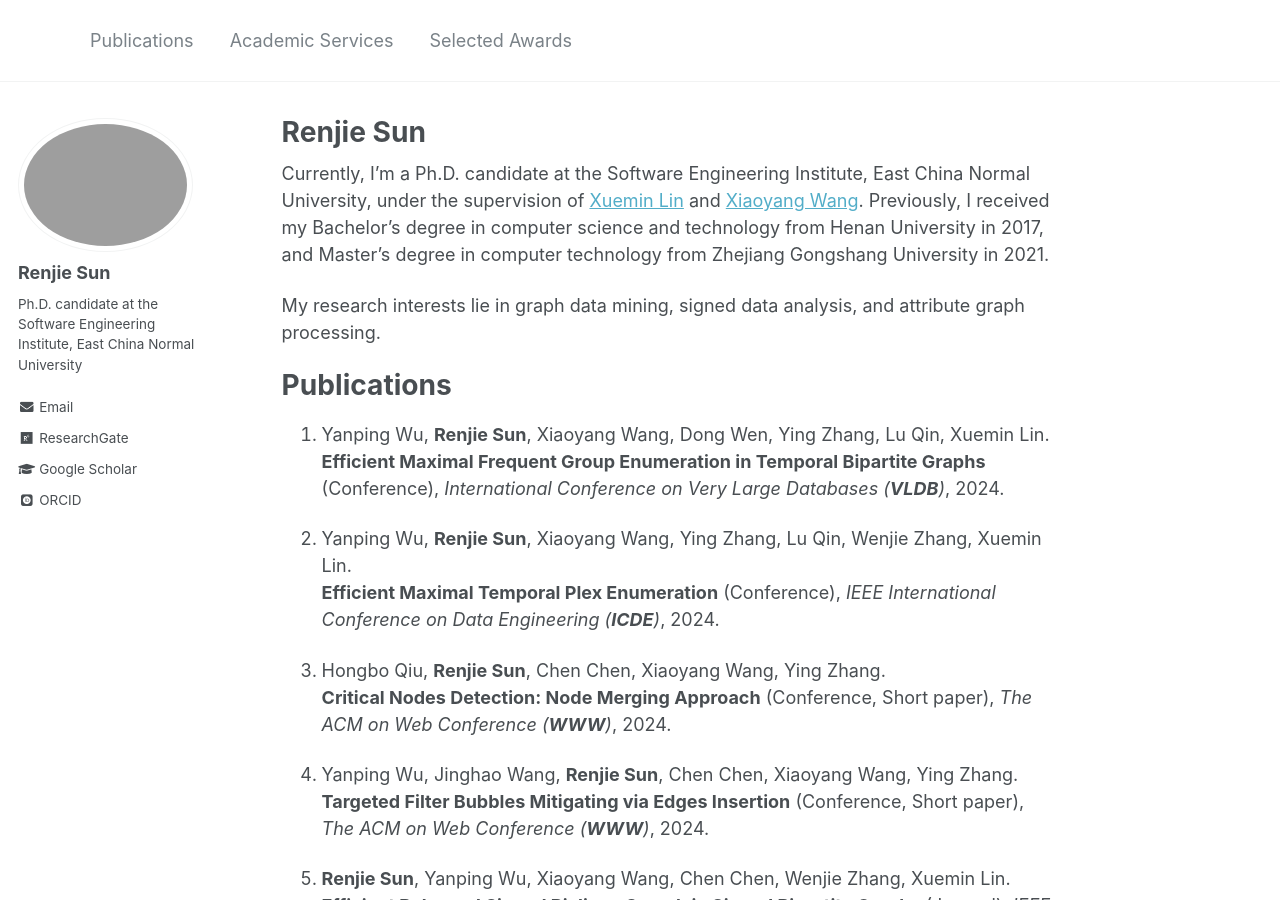
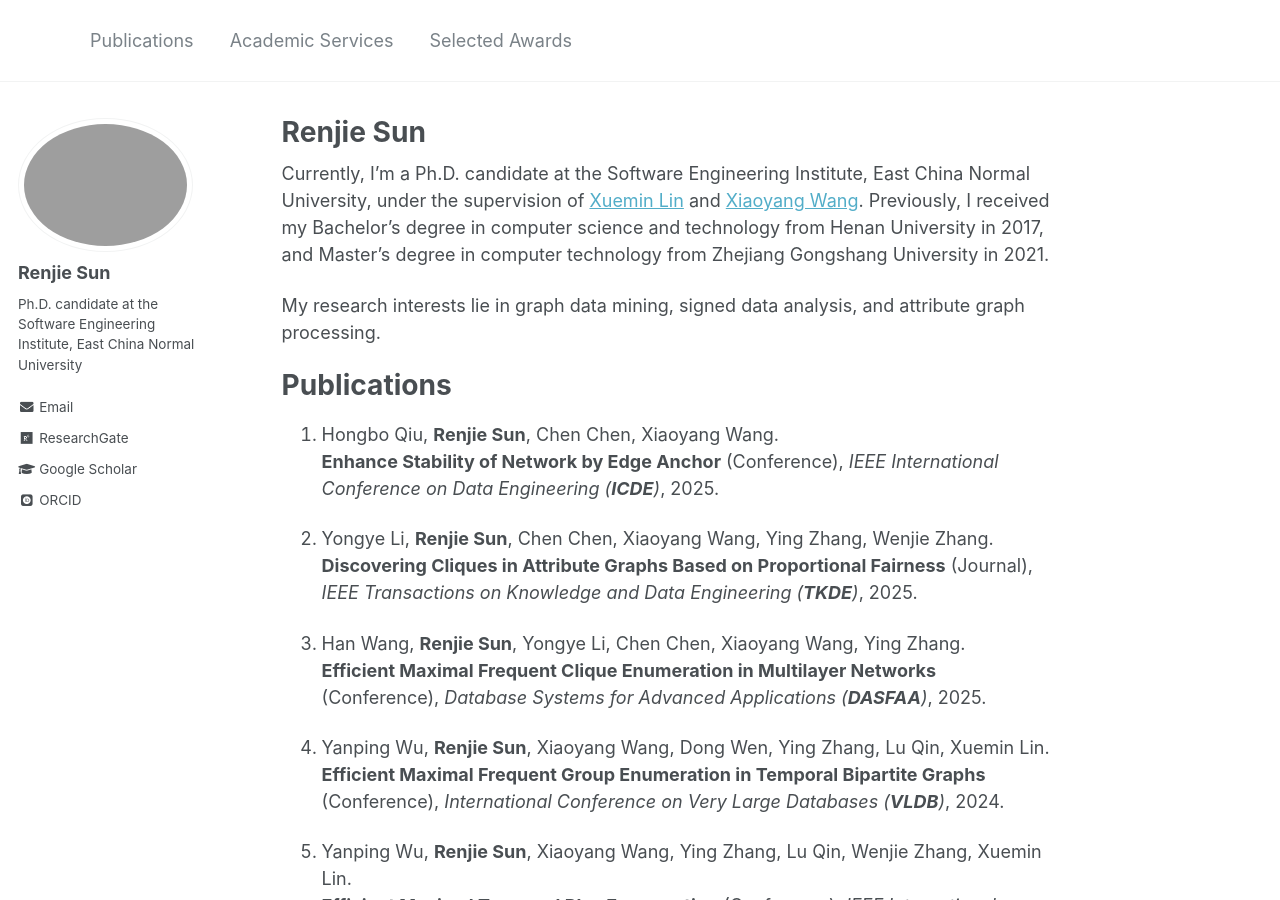
Before and after one commit to sunrj/sunrj.github.io, a Jekyll site: the page built from _pages/about.md, in a window 1280 px wide and 900 px high. Built offline with Jekyll 4.4.1, drawn with Linux system fonts in a browser that asks for light colours; some web fonts are replaced.

Commit message:
Update about.md

```diff
--- a/_pages/about.md
+++ b/_pages/about.md
@@ -15,103 +15,115 @@ My research interests lie in graph data mining, signed data analysis, and attrib
 
 Publications
 ======
-1. Yanping Wu, **Renjie Sun**, Xiaoyang Wang, Dong Wen, Ying Zhang, Lu Qin, Xuemin Lin. <br>
+1. Hongbo Qiu, **Renjie Sun**, Chen Chen, Xiaoyang Wang. <br>
+**Enhance Stability of Network by Edge Anchor** (Conference),
+*IEEE International Conference on Data Engineering (**ICDE**)*, 2025.
+
+2. Yongye Li, **Renjie Sun**, Chen Chen, Xiaoyang Wang, Ying Zhang, Wenjie Zhang. <br>
+**Discovering Cliques in Attribute Graphs Based on Proportional Fairness** (Journal),
+*IEEE Transactions on Knowledge and Data Engineering (**TKDE**)*, 2025.
+
+3. Han Wang, **Renjie Sun**, Yongye Li, Chen Chen, Xiaoyang Wang, Ying Zhang. <br>
+**Efficient Maximal Frequent Clique Enumeration in Multilayer Networks** (Conference),
+*Database Systems for Advanced Applications (**DASFAA**)*, 2025.
+
+4. Yanping Wu, **Renjie Sun**, Xiaoyang Wang, Dong Wen, Ying Zhang, Lu Qin, Xuemin Lin. <br>
 **Efficient Maximal Frequent Group Enumeration in Temporal Bipartite Graphs** (Conference),
 *International Conference on Very Large Databases (**VLDB**)*, 2024.
 
-2. Yanping Wu, **Renjie Sun**, Xiaoyang Wang, Ying Zhang, Lu Qin, Wenjie Zhang, Xuemin Lin. <br>
+5. Yanping Wu, **Renjie Sun**, Xiaoyang Wang, Ying Zhang, Lu Qin, Wenjie Zhang, Xuemin Lin. <br>
 **Efficient Maximal Temporal Plex Enumeration** (Conference),
 *IEEE International Conference on Data Engineering (**ICDE**)*, 2024.
 
-3. Hongbo Qiu, **Renjie Sun**, Chen Chen, Xiaoyang Wang, Ying Zhang. <br>
+6. Hongbo Qiu, **Renjie Sun**, Chen Chen, Xiaoyang Wang, Ying Zhang. <br>
 **Critical Nodes Detection: Node Merging Approach** (Conference, Short paper),
 *The ACM on Web Conference (**WWW**)*, 2024.
 
-4. Yanping Wu, Jinghao Wang, **Renjie Sun**, Chen Chen, Xiaoyang Wang, Ying Zhang. <br>
+7. Yanping Wu, Jinghao Wang, **Renjie Sun**, Chen Chen, Xiaoyang Wang, Ying Zhang. <br>
 **Targeted Filter Bubbles Mitigating via Edges Insertion** (Conference, Short paper),
 *The ACM on Web Conference (**WWW**)*, 2024.
 
-5. **Renjie Sun**, Yanping Wu, Xiaoyang Wang, Chen Chen, Wenjie Zhang, Xuemin Lin. <br>
+8. **Renjie Sun**, Yanping Wu, Xiaoyang Wang, Chen Chen, Wenjie Zhang, Xuemin Lin. <br>
 **Efficient Balanced Signed Biclique Search in Signed Bipartite Graphs** (Journal),
 *IEEE Transactions on Knowledge and Data Engineering (**TKDE**)*, 2023.
 
-6. **Renjie Sun**, Yanping Wu, Xiaoyang Wang, Chen Chen, Wenjie Zhang, Xuemin Lin. <br>
+9. **Renjie Sun**, Yanping Wu, Xiaoyang Wang, Chen Chen, Wenjie Zhang, Xuemin Lin. <br>
 **Clique Identification in Signed Graphs: A Balance Theory based Model** (Journal),
 *IEEE Transactions on Knowledge and Data Engineering (**TKDE**)*, 2023.
 
-7. **Renjie Sun**, Chen Chen, Xiaoyang Wang, Wenjie Zhang, Ying Zhang, Xuemin Lin. <br>
+10. **Renjie Sun**, Chen Chen, Xiaoyang Wang, Wenjie Zhang, Ying Zhang, Xuemin Lin. <br>
 **Efficient Maximum Signed Biclique Identification** (Conference),
 *IEEE International Conference on Data Engineering (**ICDE**)*, 2023.
 
-8. Yanping Wu, **Renjie Sun**, Chen Chen, Xiaoyang Wang, Xianming Fu. <br>
+11. Yanping Wu, **Renjie Sun**, Chen Chen, Xiaoyang Wang, Xianming Fu. <br>
 **Efficiently Answering Minimum Reachable Label Set Queries in Edge-Labeled Graphs** (Conference, Short paper),
 *ACM International Conference on Information & Knowledge Management (**CIKM**)*, 2022.
 
-9. Yanping Wu, **Renjie Sun**, Chen Chen, Xiaoyang Wang. <br>
+12. Yanping Wu, **Renjie Sun**, Chen Chen, Xiaoyang Wang. <br>
 **Efficient Attribute (α, β)-Core Detection in Large Bipartite Graphs** (Conference, Student abstract),
 *The AAAI Conference on Artificial Intelligence (**AAAI**)*, 2022.
 
-10. **Renjie Sun**, Yanping Wu, Chen Chen, Xiaoyang Wang, Wenjie Zhang, Xuemin Lin. <br>
+13. **Renjie Sun**, Yanping Wu, Chen Chen, Xiaoyang Wang, Wenjie Zhang, Xuemin Lin. <br>
 **Maximal balanced signed biclique enumeration in signed bipartite graphs** (Conference),
 *IEEE International Conference on Data Engineering (**ICDE**)*, 2022.
 
-11. **Renjie Sun**, Chen Chen, Xijuan Liu, Shuangyan Xu, Xiaoyang Wang, Xuemin Lin. <br>
+14. **Renjie Sun**, Chen Chen, Xijuan Liu, Shuangyan Xu, Xiaoyang Wang, Xuemin Lin. <br>
 **Critical nodes identification in large networks: the inclined and detached models** (Journal),
 *World Wide Web (**WWWJ**)*, 2022.
 
-12. Chen Chen, Mengqi Zhang, **Renjie Sun**, Xiaoyang Wang, Weijie Zhu, Xun Wang. <br>
+15. Chen Chen, Mengqi Zhang, **Renjie Sun**, Xiaoyang Wang, Weijie Zhu, Xun Wang. <br>
 **Locating pivotal connections: The K-Truss minimization and maximization problems** (Journal),
 *World Wide Web (**WWWJ**)*, 2022.
 
-13. Chen Chen, Qiuyu Zhu, Yanping Wu, **Renjie Sun**, Xiaoyang Wang, Xijuan Liu. <br>
+16. Chen Chen, Qiuyu Zhu, Yanping Wu, **Renjie Sun**, Xiaoyang Wang, Xijuan Liu. <br>
 **Efficient critical relationships identification in bipartite networks** (Journal),
 *World Wide Web (**WWWJ**)*, 2022.
 
-14. **Renjie Sun**, Chen Chen, Xiaoyang Wang, Yanping Wu, Mengqi Zhang, Xijuan Liu. <br>
+17. **Renjie Sun**, Chen Chen, Xiaoyang Wang, Yanping Wu, Mengqi Zhang, Xijuan Liu. <br>
 **The art of characterization in large networks: Finding the critical attributes** (Journal),
 *World Wide Web (**WWWJ**)*, 2022.
 
-15. **Renjie Sun**, Yanping Wu, Xiaoyang Wang. <br>
+18. **Renjie Sun**, Yanping Wu, Xiaoyang Wang. <br>
 **Diversified Top-𝑟 Community Search in Geo-Social Network: A K-Truss** (Conference, Short paper),
 *International Conference on Extending Database Technology (**EDBT**)*, 2022.
 
-16. Yanping Wu, Jun Zhao, **Renjie Sun**, Chen Chen, Xiaoyang Wang. <br>
+19. Yanping Wu, Jun Zhao, **Renjie Sun**, Chen Chen, Xiaoyang Wang. <br>
 **Efficient personalized influential community search in large networks** (Journal),
 *Data Science and Engineering (**DSE**)*, 2021.
 
-17. Chen Chen, Yanping Wu, **Renjie Sun**, Xiaoyang Wang. <br>
+20. Chen Chen, Yanping Wu, **Renjie Sun**, Xiaoyang Wang. <br>
 **Maximum signed θ-clique identification in large signed graphs** (Journal),
 *IEEE Transactions on Knowledge and Data Engineering (**TKDE**)*, 2021.
 
-18. Chen Chen, Qiuyu Zhu, **Renjie Sun**, Xiaoyang Wang, Yanping Wu. <br>
+21. Chen Chen, Qiuyu Zhu, **Renjie Sun**, Xiaoyang Wang, Yanping Wu. <br>
 **Edge manipulation approaches for k-core minimization: metrics and analytics** (Journal),
 *IEEE Transactions on Knowledge and Data Engineering (**TKDE**)*, 2021.
 
-19. **Renjie Sun**, Chen Chen, Xiaoyang Wang, Ying Zhang, Xun Wang. <br>
+22. **Renjie Sun**, Chen Chen, Xiaoyang Wang, Ying Zhang, Xun Wang. <br>
 **Stable community detection in signed social networks** (Journal),
 *IEEE Transactions on Knowledge and Data Engineering (**TKDE**)*, 2020.
 
-20. Hao Yang, Keyi Wang, **Renjie Sun**, Xiaoyang Wang. <br>
+23. Hao Yang, Keyi Wang, **Renjie Sun**, Xiaoyang Wang. <br>
 **Fast Algorithms for Spatial K-Core Discovery and Maintenance** (Conference, Short paper),
 *International Conference on High Performance Computing and Communications (**HPCC**)*, 2020.
 
-21. Yanping Wu, **Renjie Sun**, Chen Chen, Xiaoyang Wang, Qiuyu Zhu. <br>
+24. Yanping Wu, **Renjie Sun**, Chen Chen, Xiaoyang Wang, Qiuyu Zhu. <br>
 **Maximum signed (k, r)-truss identification in signed networks** (Conference, Poster paper),
 *ACM International Conference on Information & Knowledge Management (**CIKM**)*, 2020.
 
-22. Jun Zhao, **Renjie Sun**, Qiuyu Zhu, Xiaoyang Wang, Chen Chen. <br>
+25. Jun Zhao, **Renjie Sun**, Qiuyu Zhu, Xiaoyang Wang, Chen Chen. <br>
 **Community identification in signed networks: a k-truss based model** (Conference, Short paper),
 *ACM International Conference on Information & Knowledge Management (**CIKM**)*, 2020.
 
-23. Yanping Wu, Jun Zhao, **Renjie Sun**, Chen Chen, Xiaoyang Wang. <br>
+26. Yanping Wu, Jun Zhao, **Renjie Sun**, Chen Chen, Xiaoyang Wang. <br>
 **Efficient Personalized Influential Community Search in Large Networks** (Conference),
 *Asia-Pacific Web and Web-Age Information Management (**APWeb-WAIM**)*, 2020.
 
-24. Yuehao Xu, **Renjie Sun**, Yanping Wu, Chen Chen, Xiaoyang Wang. <br>
+27. Yuehao Xu, **Renjie Sun**, Yanping Wu, Chen Chen, Xiaoyang Wang. <br>
 **Querying influential maximum connected community in large graphs** (Conference, Poster paper),
 *International Conference on Data Science and Advanced Analytics (**DSAA**)*, 2020.
 
-25. **Renjie Sun**, Qiuyu Zhu, Chen Chen, Xiaoyang Wang, Ying Zhang, Xun Wang. <br>
+28. **Renjie Sun**, Qiuyu Zhu, Chen Chen, Xiaoyang Wang, Ying Zhang, Xun Wang. <br>
 **Discovering cliques in signed networks based on balance theory** (Conference, Short paper),
 *Database Systems for Advanced Applications (**DASFAA**)*, 2020.
 
```
